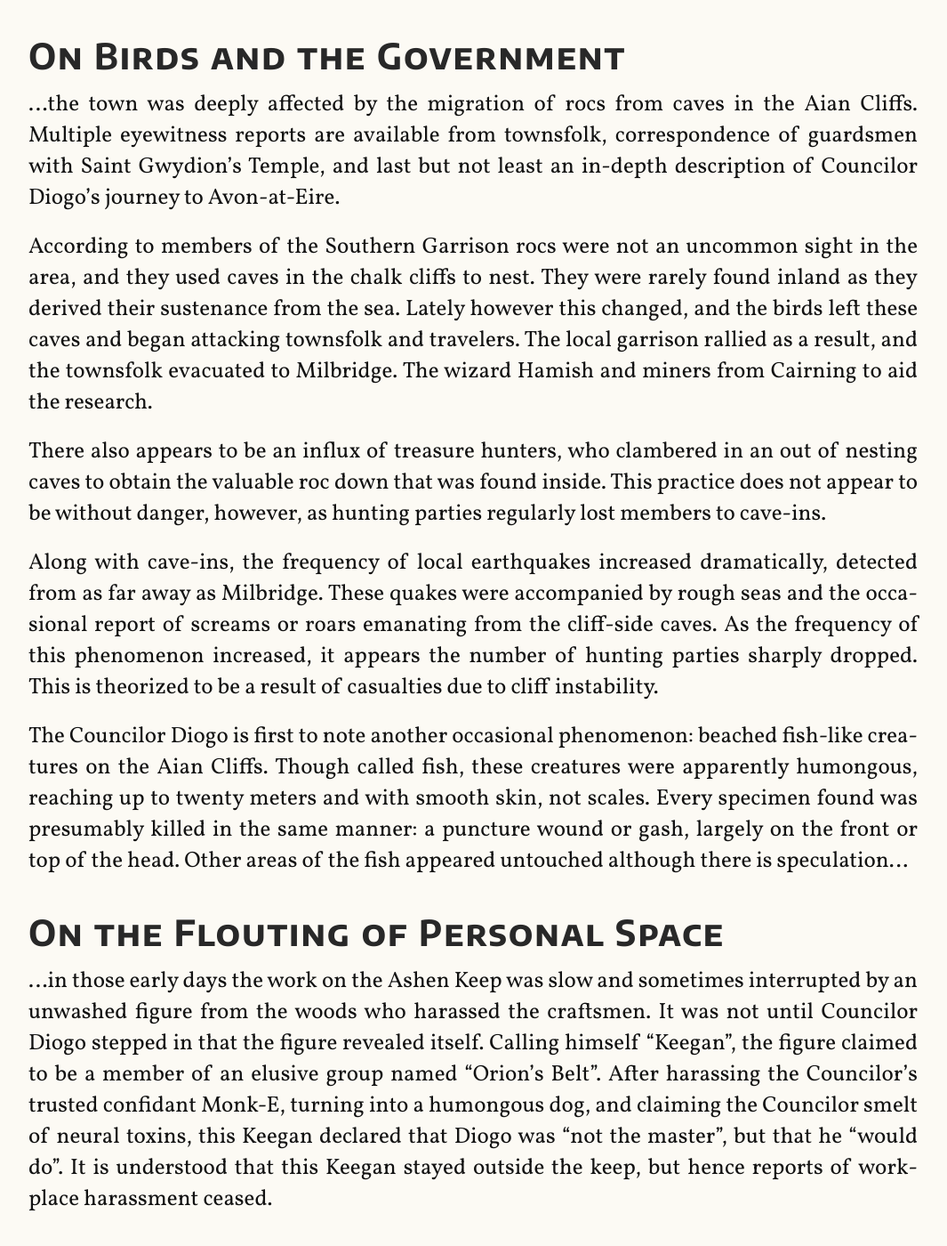
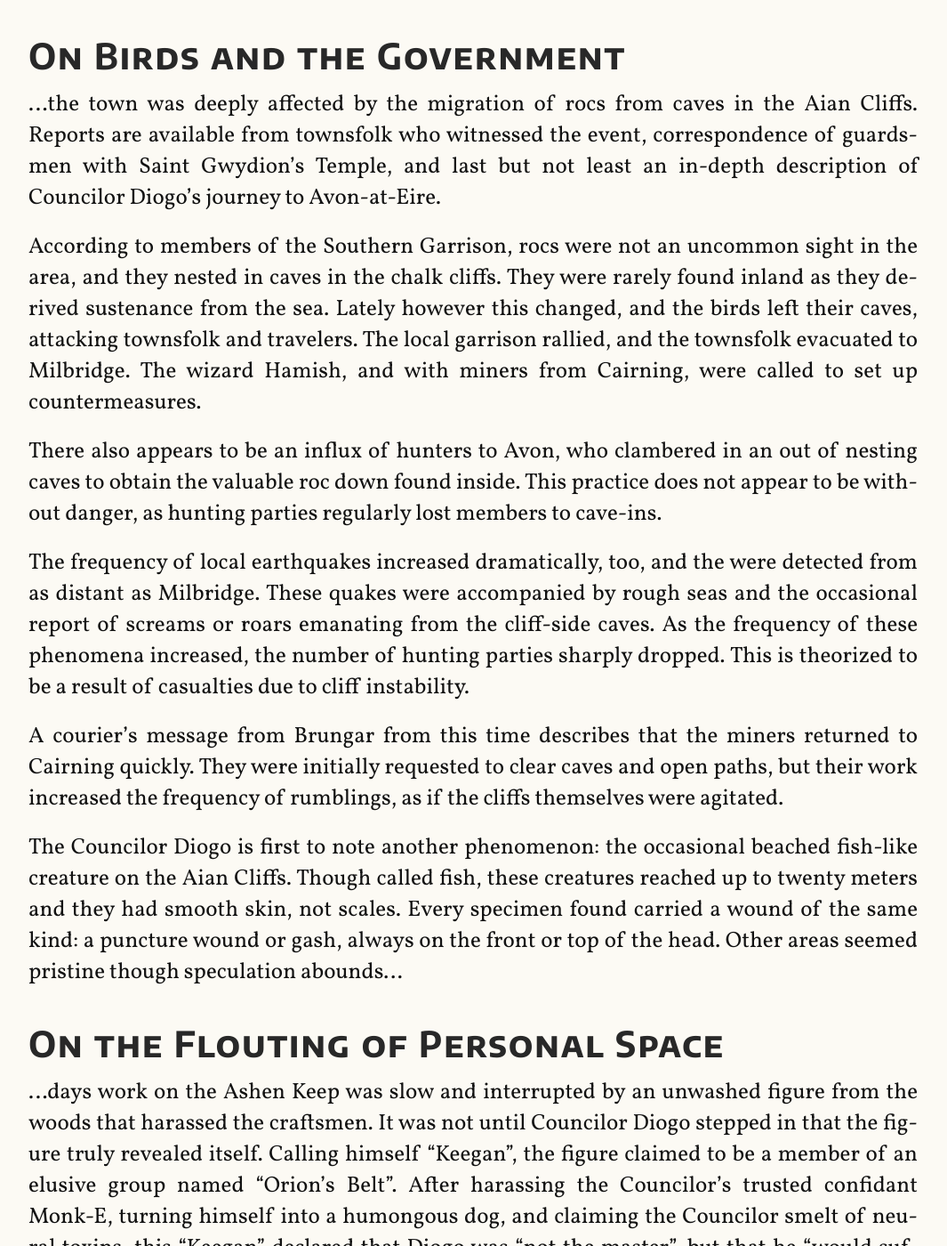
Before and after one commit to bjogart/logaine-lorestar, a Jekyll site: the page built from _posts/2023-12-09-summer_recess.md, in a window 1280 px wide and 1400 px high, scrolled down 5633 px. Shown: the whole window at 89% size, without its empty margins (26-1091 px from the left). Built offline with Jekyll 4.4.1, drawn with Linux system fonts in a browser that asks for light colours; some of the changed text lies outside the part shown.

Commit message:
more draft stuff

```diff
--- a/_posts/2023-12-09-summer_recess.md
+++ b/_posts/2023-12-09-summer_recess.md
@@ -3,15 +3,15 @@
 tags: downtime
 ---
 
-The following are excerpts of a codex unearthed from the archives of Task,
-written by one Atkin Silasson,
-donated by a collector of sorts who wished to remain private.
+The following are excerpts of a history book unearthed from the archives of Task,
+written by a hack historian
+and donated by a collector of coffee table books.
 
 ### On the Council's Formation and Troops
 
 ...in the early days of the Council of Ash,
 it was understood that its members were adventurers
-whose investiture happened out of political necessity.
+whose investment happened out of political necessity.
 Without birthright or township,
 their early days were indeed lacking in manpower,
 although the contents of an early ledger show
@@ -20,25 +20,27 @@
 First there was Cerdic's Company;
 a group of guardsmen of Gwydion led by noble Cerdic.
 It is understood that this Cerdic persuaded the higher-ups in Marcester to send this aid,
-out of duty,
-but also his rapport with Councilor Fridugar.
+out of duty
+and also out of rapport with Councilor Fridugar.
 
 Then there was Aian's Terminus,
 a group of horsemen cobbled together from men and women of the Southern Garrison.
 As the Garrison lay empty,
-due to the trouble with the rocs at the Aian Cliffs,
+due to trouble with rocs at the Aian Cliffs,
 their spokesman, Roy,
 son of a Hylloch farrier,
 pulled strings and formed a small unit of cavalry.
 With the blessing of Brungar,
 about half of the garrison's men joined the Council to prepare
-for the days of turmoil they expected in the future.
+for days of turmoil they expected in the future.
 
 Third were the Bloody Bolts,
-a different group of adventurers and part-time mercenaries.
+a different group of adventurers;
+part-time mercenaries, too.
 Smelling an opportunity,
-one of their members, Jessica,
-approached the Council in hopes of stable employment
+one member, Jessica,
+approached the Council
+in the hope of securing of stable employment
 with due benefits of health insurance and sickness leave.
 
 The story of the final unit is an odd one;
@@ -88,31 +90,30 @@
 His enemies appear to have had some interest in Kannard's creations however,
 as some inquiries were made by Fridugar of the Council of Ash on the nature and origin of one automaton.
 This claim is disputed however,
-as some believe that Councilor Fridugar was researching the guardian of a tomb in his native Bolderwood.
-Nowadays such a creature is rather considered Stoneborn instead,
-as the magic required to animate a creature of the size and prowess
-would have been near intractable...
+as some believe that Councilor Fridugar rather researched a tomb guardian in his native Bolderwood.
+Nowadays such a creature is rather considered Stoneborn,
+as the magic required to animate a creature of that size and prowess...
 
 ### On the Ancestry of a Councilor
 
 ...storied past is that of Councilor Eilanore.
 From a letter by burgomaster Liliane Ormond of Milbridge,
-we can glean that the Councilor visited her hometown during this period.
-Though Eilanore was considered extremely young when she took up her duties
+we glean that the Councilor visited her hometown in this period.
+Though Eilanore was considered young when she took up duties,
 to Marcester and its people,
 to the Kingdom and its throne,
 and to her nebulous patron,
-in this latter at least she appears to have had counsel of her own:
-her own grandmother Aenor.
+in this latter at least she appears to have had counsel:
+her grandmother Aenor.
 
-Aenor appears to be a nebulous person in her own right.
+Aenor was a nebulous person in her own right.
 Milbridge-born, she vanished soon after the birth of her daughter Elvira.
-She did not return until decades later,
-appearing just as suddenly on the doorstep of her daughter's burgeoning family,
-with no apparent recollection of the intervening decades.
-According to a brief conversation,
-Eilanore's awakening to her powers stirred something in her memory,
-and she began actively seeking out others who knew...
+She would not return for decades,
+appearing with equal abruptness on the doorstep of her daughter's burgeoning family,
+with no recollection of the intervening time.
+A brief conversation seems to have occurred,
+Eilanore's awakening to her powers stirred something in Aenor's memory,
+and she began actively seeking out others who...
 
 ### On a Man of Many Talents
 
@@ -121,9 +122,9 @@
 as well as his complicated movements through time.
 What is clear however,
 is that the wizard Morcant was keen on tracking down his mentor.
-A scrap notes a Sending between Councilor Fridugar and the Archibald here.
+A scrap of notebook details a Sending between Councilor Fridugar and Archibald.
 Fridugar inquires as to Archibald's progress,
-the response to which is noted in remarkable detail:
+the response to which is noted:
 
 > Progress is slow.
 > Violent creatures dwell here.
@@ -134,65 +135,73 @@
 ### On Birds and the Government
 
 ...the town was deeply affected by the migration of rocs from caves in the Aian Cliffs.
-Multiple eyewitness reports are available
-from townsfolk,
+Reports are available from townsfolk who witnessed the event,
 correspondence of guardsmen with Saint Gwydion's Temple,
 and last but not least an in-depth description of Councilor Diogo's journey to Avon-at-Eire.
 
-According to members of the Southern Garrison rocs were not an uncommon sight in the area,
-and they used caves in the chalk cliffs to nest.
+According to members of the Southern Garrison,
+rocs were not an uncommon sight in the area,
+and they nested in caves in the chalk cliffs.
 They were rarely found inland
-as they derived their sustenance from the sea.
+as they derived sustenance from the sea.
 Lately however this changed,
-and the birds left these caves and began attacking townsfolk and travelers.
-The local garrison rallied as a result,
+and the birds left their caves,
+attacking townsfolk and travelers.
+The local garrison rallied,
 and the townsfolk evacuated to Milbridge.
-The wizard Hamish and miners from Cairning to aid the research.
+The wizard Hamish,
+and with miners from Cairning,
+were called to set up countermeasures.
 
-There also appears to be an influx of treasure hunters,
-who clambered in an out of nesting caves to obtain the valuable roc down that was found inside.
+There also appears to be an influx of hunters to Avon,
+who clambered in an out of nesting caves to obtain the valuable roc down found inside.
 This practice does not appear to be without danger,
-however, as hunting parties regularly lost members to cave-ins.
+as hunting parties regularly lost members to cave-ins.
 
-Along with cave-ins,
-the frequency of local earthquakes increased dramatically,
-detected from as far away as Milbridge.
+The frequency of local earthquakes increased dramatically, too,
+and the were detected from as distant as Milbridge.
 These quakes were accompanied by rough seas
 and the occasional report of screams or roars emanating from the cliff-side caves.
-As the frequency of this phenomenon increased,
-it appears the number of hunting parties sharply dropped.
+As the frequency of these phenomena increased,
+the number of hunting parties sharply dropped.
 This is theorized to be a result of casualties due to cliff instability.
 
-The Councilor Diogo is first to note another occasional phenomenon:
-beached fish-like creatures on the Aian Cliffs.
+A courier's message from Brungar from this time describes
+that the miners returned to Cairning quickly.
+They were initially requested to clear caves and open paths,
+but their work increased the frequency of rumblings,
+as if the cliffs themselves were agitated.
+
+The Councilor Diogo is first to note another phenomenon:
+the occasional beached fish-like creature on the Aian Cliffs.
 Though called fish,
-these creatures were apparently humongous,
-reaching up to twenty meters and with smooth skin, not scales.
-Every specimen found was presumably killed in the same manner:
+these creatures reached up to twenty meters
+and they had smooth skin, not scales.
+Every specimen found carried a wound of the same kind:
 a puncture wound or gash,
-largely on the front or top of the head.
-Other areas of the fish appeared untouched
-although there is speculation...
+always on the front or top of the head.
+Other areas seemed pristine
+though speculation abounds...
 
 ### On the Flouting of Personal Space
 
-...in those early days the work on the Ashen Keep was slow
-and sometimes interrupted by an unwashed figure from the woods
-who harassed the craftsmen.
-It was not until Councilor Diogo stepped in that the figure revealed itself.
+...days work on the Ashen Keep was slow
+and interrupted by an unwashed figure from the woods
+that harassed the craftsmen.
+It was not until Councilor Diogo stepped in that the figure truly revealed itself.
 Calling himself "Keegan",
 the figure claimed to be a member of an elusive group named "Orion's Belt".
 After harassing the Councilor's trusted confidant Monk-E,
-turning into a humongous dog,
+turning himself into a humongous dog,
 and claiming the Councilor smelt of neural toxins,
-this Keegan declared that Diogo was "not the master",
-but that he "would do".
-It is understood that this Keegan stayed outside the keep,
-but hence reports of workplace harassment ceased.
+this "Keegan" declared that Diogo was "not the master",
+but that he "would suffice".
+It is understood that this Keegan took up vigil near the keep,
+but hence reports of workplace harassment...
 
 ### On How the Decapod Crustaceans Interfaced Beyond Themselves
 
-...her visit to Milbridge,
+...visit to Milbridge,
 it appears the Councilor visited the isle situated near the town.
 Commonly known as "Crab Isle",
 no doubt due to its pincer-like lagoon,
@@ -200,10 +209,9 @@
 who fished for the eponymous animals.
 
 The Councilor Eilanore reported an extensive cave network underneath the island.
-It appears that the marchioness' men were aware of these caves,
-although they were never found by officials.
-The Councilor further found oddities around these caves,
-such as off-color walls harboring veins of an unspecified material,
-and oily slicks under and around the island.
-Though local smugglers understood quicksilver was a valuable tool against temporal disturbances,
-these occurrences are no doubt...
+It appears that the marchioness' men were dimly aware of these caves,
+although no official records of these caves could be found.
+The Councilor further found oddities near the caves,
+such as off-color walls harboring veins of an unspecified nature,
+and oily slicks underneath and around the island.
+Around this time it became a policy of the Temple...
```
Also changed, not shown: other parts of _posts/2023-12-09-summer_recess.md (+8 -8 lines).
